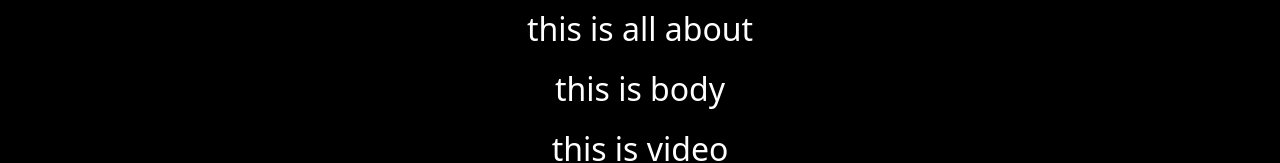
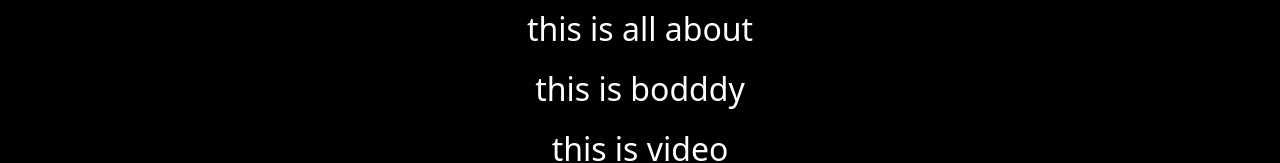
Before and after one commit to mohamednasra12/Gym_System, a Vue app: page / in a window 1280 px wide. Shown: the part 204-367 px from the top of the page. Built offline with nearby package versions, Linux system fonts and the light colour scheme.

Commit message:
fristcom

```diff
--- a/src/components/HomeComp/HomeBody.vue
+++ b/src/components/HomeComp/HomeBody.vue
@@ -1,5 +1,5 @@
 <template>
-  <h1>this is body</h1>
+  <h1>this is bodddy</h1>
 </template>
 
 <script>
```
